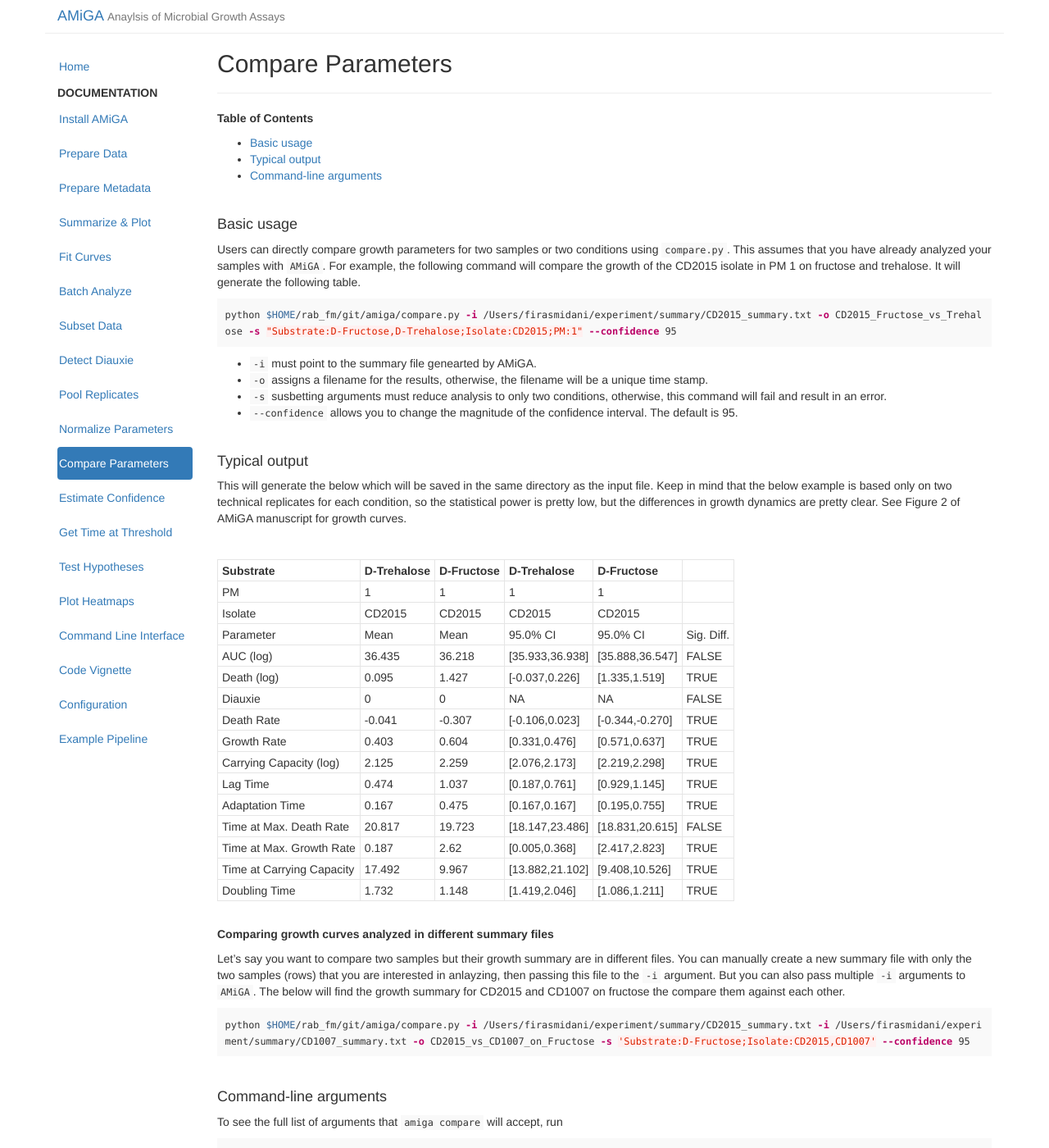
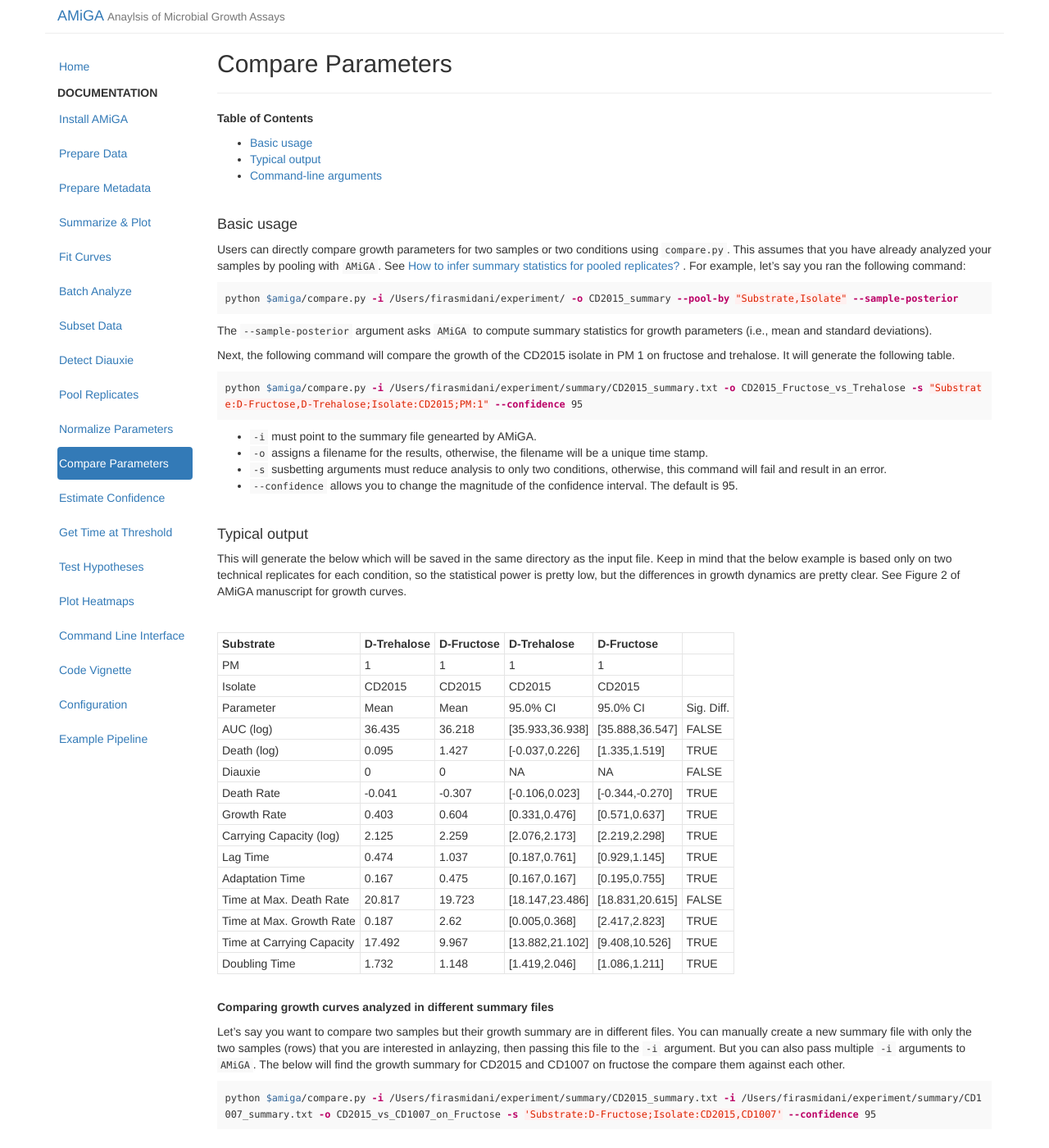
Before and after one commit to firasmidani/amiga, a Jekyll site: the page built from docs/_posts/2020-11-05-comparing.md, in a window 1280 px wide and 1400 px high. Shown: the whole window at 82% size. Built offline with Jekyll 4.4.1, drawn with Linux system fonts in a browser that asks for light colours.

Commit message:
docs: clarified that --sample-posterior is needed for summary statistics

`````diff
--- a/docs/_posts/2020-11-05-comparing.md
+++ b/docs/_posts/2020-11-05-comparing.md
@@ -16,10 +16,19 @@ order: 11
 
 #### Basic usage
 
-Users can directly compare growth parameters for two samples or two conditions using `compare.py`. This assumes that you have already analyzed your samples with `AMiGA`. For example, the following command will compare the growth of the CD2015 isolate in PM 1 on fructose and trehalose. It will generate the following table.
+Users can directly compare growth parameters for two samples or two conditions using `compare.py`. This assumes that you have already analyzed your samples by pooling with `AMiGA`. See [How to infer summary statistics for pooled replicates?
+](/amiga/doc/pooling.html#how-to-infer-summary-statistics-for-pooled-replicates?). For example, let's say you ran the following command:
 
 ```bash
-python $HOME/rab_fm/git/amiga/compare.py -i /Users/firasmidani/experiment/summary/CD2015_summary.txt -o CD2015_Fructose_vs_Trehalose -s "Substrate:D-Fructose,D-Trehalose;Isolate:CD2015;PM:1" --confidence 95
+python $amiga/compare.py -i /Users/firasmidani/experiment/ -o CD2015_summary --pool-by "Substrate,Isolate" --sample-posterior
+````
+
+The `--sample-posterior` argument asks `AMiGA` to compute summary statistics for growth parameters (i.e., mean and standard deviations).
+
+Next, the following command will compare the growth of the CD2015 isolate in PM 1 on fructose and trehalose. It will generate the following table.
+
+```bash
+python $amiga/compare.py -i /Users/firasmidani/experiment/summary/CD2015_summary.txt -o CD2015_Fructose_vs_Trehalose -s "Substrate:D-Fructose,D-Trehalose;Isolate:CD2015;PM:1" --confidence 95
 ```
 - `-i` must point to the summary file genearted by AMiGA.
 - `-o` assigns a filename for the results, otherwise, the filename will be a unique time stamp.
@@ -59,7 +68,7 @@ This will generate the below which will be saved in the same directory as the in
 Let's say you want to compare two samples but their growth summary are in different files. You can manually create a new summary file with only the two samples (rows) that you are interested in anlayzing, then passing this file to the `-i` argument. But you can also pass multiple `-i` arguments to `AMiGA`. The below will find the growth summary for CD2015 and CD1007 on fructose the compare them against each other.
 
 ```bash
-python $HOME/rab_fm/git/amiga/compare.py -i /Users/firasmidani/experiment/summary/CD2015_summary.txt -i /Users/firasmidani/experiment/summary/CD1007_summary.txt -o CD2015_vs_CD1007_on_Fructose -s 'Substrate:D-Fructose;Isolate:CD2015,CD1007' --confidence 95
+python $amiga/compare.py -i /Users/firasmidani/experiment/summary/CD2015_summary.txt -i /Users/firasmidani/experiment/summary/CD1007_summary.txt -o CD2015_vs_CD1007_on_Fructose -s 'Substrate:D-Fructose;Isolate:CD2015,CD1007' --confidence 95
 ```
 
 <br />
`````
